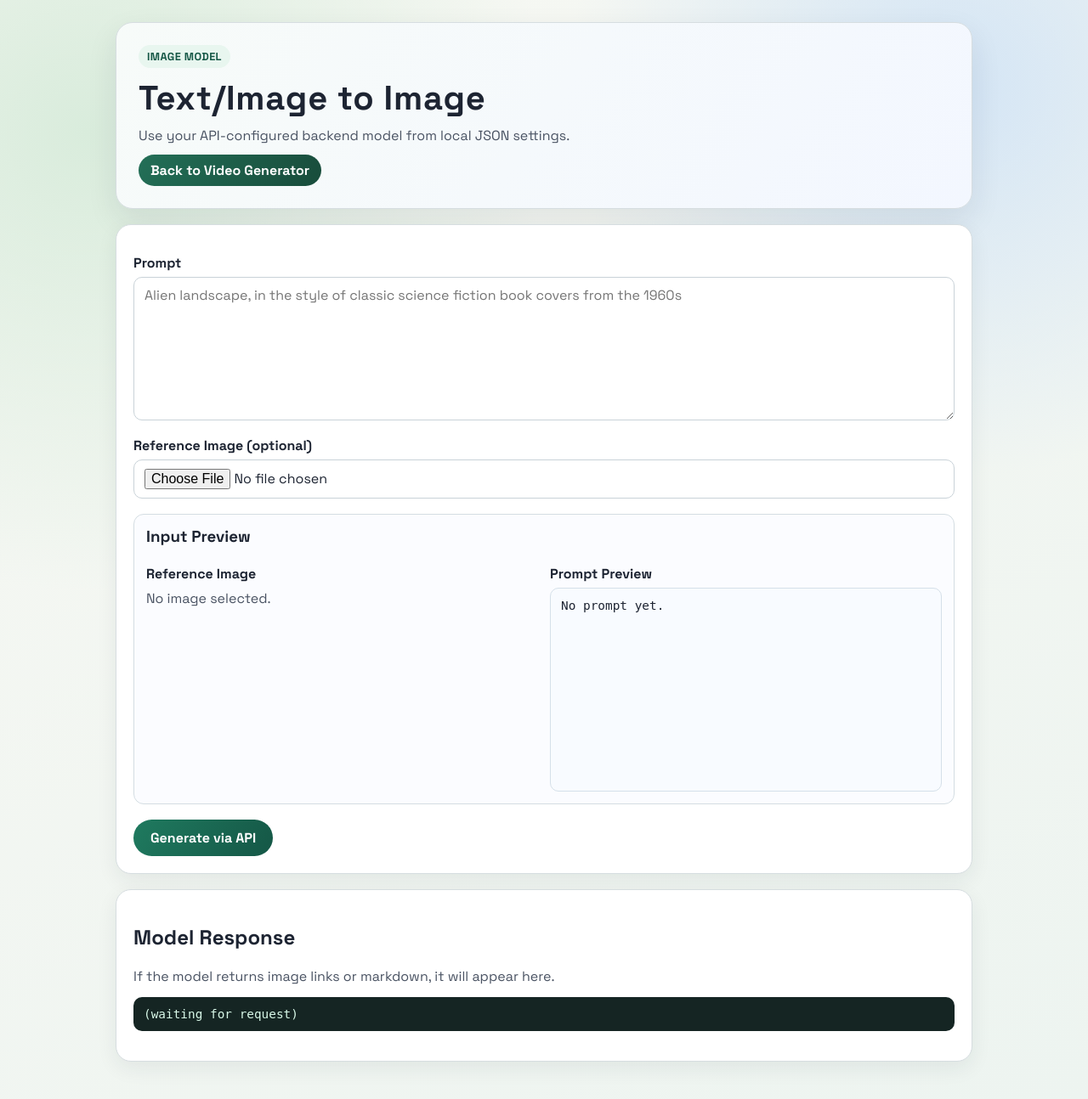
After one commit to DoinJ/Long_Video_Generation_SVI, a Flask app: page /image-generator in a window 1280 px wide. The commit adds this page. Shown: the whole page at 85% size. Run offline with Flask 3, Linux system fonts and the light colour scheme; some libraries are stand-ins or nearby versions.

Commit message:
Add image generation feature: implement API integration, frontend form, and validation

```diff
--- a/app.py
+++ b/app.py
@@ -1,4 +1,5 @@
 import ast
+import base64
 import json
 import os
 import re
@@ -13,6 +14,7 @@ from dataclasses import dataclass
 from pathlib import Path
 from typing import Dict, List, Tuple
 
+import openai
 from flask import after_this_request, Flask, abort, jsonify, redirect, render_template, request, send_file, url_for
 from PIL import Image
 from werkzeug.utils import secure_filename
@@ -302,6 +304,42 @@ def _resolve_svi_python_executable() -> str:
     return "python"
 
 
+def _validate_prompt_count(final_args: Dict[str, object]) -> Tuple[bool, str]:
+    prompt_path_value = final_args.get(PROMPT_ARG)
+    if not isinstance(prompt_path_value, str) or not prompt_path_value.strip():
+        return True, ""
+
+    num_clips_value = final_args.get("num_clips")
+    if num_clips_value is None:
+        return True, ""
+
+    try:
+        num_clips = int(str(num_clips_value).strip())
+    except ValueError:
+        return False, "num_clips must be an integer."
+
+    if num_clips <= 0:
+        return False, "num_clips must be greater than 0."
+
+    prompt_path = _resolve_input_path(prompt_path_value)
+    if prompt_path is None:
+        return False, f"Prompt file is not accessible: {prompt_path_value}"
+
+    prompt_text = prompt_path.read_text(encoding="utf-8")
+    scenes = _extract_prompt_scenes(prompt_text)
+    if not scenes:
+        return False, "Prompt file must contain at least one non-empty prompt scene."
+
+    if len(scenes) < num_clips:
+        return (
+            False,
+            f"Prompt scene count ({len(scenes)}) is smaller than num_clips ({num_clips}). "
+            "Add more prompt lines or reduce num_clips.",
+        )
+
+    return True, ""
+
+
 def _build_launch_command(config: Dict, final_args: Dict[str, object], cuda_device: str) -> str:
     python_exe = _resolve_svi_python_executable()
     cli_parts: List[str] = [shlex.quote(python_exe), shlex.quote(config["python_script"])]
@@ -418,6 +456,101 @@ def index():
     )
 
 
+@app.route("/image-generator", methods=["GET"])
+def image_generator_page():
+    return render_template("image_generator.html")
+
+
+def _read_config_value(config: Dict[str, str], keys: List[str], default: str = "") -> str:
+    for key in keys:
+        value = config.get(key)
+        if isinstance(value, str) and value.strip():
+            return value.strip()
+    return default
+
+
+def _extract_message_text(message_content: object) -> str:
+    if isinstance(message_content, str):
+        return message_content
+
+    if isinstance(message_content, list):
+        parts: List[str] = []
+        for item in message_content:
+            if not isinstance(item, dict):
+                continue
+            if item.get("type") == "text" and isinstance(item.get("text"), str):
+                parts.append(item["text"])
+        if parts:
+            return "\n".join(parts)
+
+    return ""
+
+
+@app.route("/api/image-generator/run", methods=["POST"])
+def run_image_generator():
+    prompt = request.form.get("prompt", "").strip()
+    if not prompt:
+        return jsonify({"error": "Prompt is required."}), 400
+
+    config = _load_server_upload_config()
+    api_key = _read_config_value(config, ["image_api_key", "poe_api_key"])
+    base_url = _read_config_value(config, ["image_api_base_url", "poe_base_url"], "https://api.poe.com/v1")
+    model = _read_config_value(config, ["image_api_model", "poe_model"], "nano-banana-2")
+
+    if not api_key:
+        return (
+            jsonify(
+                {
+                    "error": "Missing API key in server_upload_config.local.json (image_api_key or poe_api_key)."
+                }
+            ),
+            400,
+        )
+
+    message_content: List[Dict[str, object]] = [{"type": "text", "text": prompt}]
+
+    uploaded_image = request.files.get("image")
+    if uploaded_image and uploaded_image.filename:
+        image_bytes = uploaded_image.read()
+        if not image_bytes:
+            return jsonify({"error": "Uploaded image is empty."}), 400
+
+        # Send image as a base64 data URL for OpenAI-compatible multimodal chat APIs.
+        image_mime = uploaded_image.mimetype or "image/png"
+        image_b64 = base64.b64encode(image_bytes).decode("ascii")
+        message_content.append(
+            {
+                "type": "image_url",
+                "image_url": {"url": f"data:{image_mime};base64,{image_b64}"},
+            }
+        )
+
+    try:
+        client = openai.OpenAI(api_key=api_key, base_url=base_url)
+        chat = client.chat.completions.create(
+            model=model,
+            messages=[{"role": "user", "content": message_content}],
+        )
+    except Exception as exc:
+        return jsonify({"error": f"Image API request failed: {exc}"}), 502
+
+    if not chat.choices:
+        return jsonify({"error": "Image API returned no choices."}), 502
+
+    response_text = _extract_message_text(chat.choices[0].message.content).strip()
+    if not response_text:
+        response_text = "(No textual content returned by model.)"
+
+    return jsonify(
+        {
+            "ok": True,
+            "model": model,
+            "base_url": base_url,
+            "result": response_text,
+        }
+    )
+
+
 @app.route("/run", methods=["POST"])
 def run_script():
     script_configs = _load_script_configs()
@@ -487,6 +620,10 @@ def run_script():
         cuda_device = _normalize_cuda_visible_devices(raw_cuda_devices)
     except ValueError as exc:
         return f"Invalid CUDA_VISIBLE_DEVICES value: {exc}", 400
+
+    ok, reason = _validate_prompt_count(final_args)
+    if not ok:
+        return f"Prompt/clip validation error: {reason}", 400
 
     shell_command = _build_launch_command(config, final_args, cuda_device)
 
--- a/requirements.txt
+++ b/requirements.txt
@@ -1,2 +1,3 @@
 Flask>=3.0,<4.0
 Pillow>=10.0,<12.0
+openai>=1.30.0,<2.0
--- a/server_upload_config.example.json
+++ b/server_upload_config.example.json
@@ -2,5 +2,8 @@
   "ssh_user": "your-user",
   "ssh_host": "your-server",
   "ssh_password": "set-on-server-only",
-  "default_target_dir": "/home/usnmp/jaden/Stable-Video-Infinity/data/toy_test/dance/"
+  "default_target_dir": "/home/usnmp/jaden/Stable-Video-Infinity/data/toy_test/dance/",
+  "image_api_key": "sk-poe-71N5Ex9wEwVtg6SZDiTKfeNETlZF3vfdjRWBxlshKdg",
+  "image_api_base_url": "https://api.poe.com/v1",
+  "image_api_model": "nano-banana-2"
 }
--- /dev/null
+++ b/static/image_generator.js
@@ -0,0 +1,114 @@
+const imageGenForm = document.getElementById("imageGenForm");
+const promptInput = document.getElementById("promptInput");
+const imageInput = document.getElementById("imageInput");
+const imagePreview = document.getElementById("imagePreview");
+const imagePreviewHint = document.getElementById("imagePreviewHint");
+const promptPreview = document.getElementById("promptPreview");
+const imageApiMeta = document.getElementById("imageApiMeta");
+const imageApiOutput = document.getElementById("imageApiOutput");
+const generatedImage = document.getElementById("generatedImage");
+
+function refreshPromptPreview() {
+  const text = (promptInput.value || "").trim();
+  promptPreview.textContent = text || "No prompt yet.";
+}
+
+function clearImagePreview() {
+  imagePreview.removeAttribute("src");
+  imagePreview.style.display = "none";
+  imagePreviewHint.textContent = "No image selected.";
+}
+
+function refreshImagePreview() {
+  if (!imageInput.files || imageInput.files.length === 0) {
+    clearImagePreview();
+    return;
+  }
+
+  const file = imageInput.files[0];
+  const reader = new FileReader();
+  reader.onload = () => {
+    imagePreview.src = String(reader.result);
+    imagePreview.style.display = "block";
+    imagePreviewHint.textContent = `Selected: ${file.name}`;
+  };
+  reader.readAsDataURL(file);
+}
+
+function tryExtractImageUrl(text) {
+  if (!text) {
+    return "";
+  }
+
+  const markdown = text.match(/!\[[^\]]*\]\((https?:\/\/[^)]+)\)/i);
+  if (markdown && markdown[1]) {
+    return markdown[1];
+  }
+
+  const direct = text.match(/https?:\/\/\S+/i);
+  if (!direct || !direct[0]) {
+    return "";
+  }
+
+  return direct[0].replace(/[),.;]+$/, "");
+}
+
+function showGeneratedImage(url) {
+  if (!url) {
+    generatedImage.removeAttribute("src");
+    generatedImage.style.display = "none";
+    return;
+  }
+
+  generatedImage.src = url;
+  generatedImage.style.display = "block";
+}
+
+async function submitImageGeneration(event) {
+  event.preventDefault();
+
+  const prompt = (promptInput.value || "").trim();
+  if (!prompt) {
+    imageApiOutput.textContent = "Prompt is required.";
+    return;
+  }
+
+  const formData = new FormData();
+  formData.append("prompt", prompt);
+  if (imageInput.files && imageInput.files.length > 0) {
+    formData.append("image", imageInput.files[0]);
+  }
+
+  imageApiMeta.style.display = "none";
+  showGeneratedImage("");
+  imageApiOutput.textContent = "Requesting model...";
+
+  try {
+    const response = await fetch("/api/image-generator/run", {
+      method: "POST",
+      body: formData,
+    });
+
+    const data = await response.json();
+    if (!response.ok) {
+      imageApiOutput.textContent = data.error || "Request failed.";
+      return;
+    }
+
+    imageApiMeta.style.display = "block";
+    imageApiMeta.textContent = `Model: ${data.model} | Base URL: ${data.base_url}`;
+    const resultText = data.result || "(no content)";
+    imageApiOutput.textContent = resultText;
+    showGeneratedImage(tryExtractImageUrl(resultText));
+  } catch (error) {
+    imageApiOutput.textContent = `Request error: ${error}`;
+    showGeneratedImage("");
+  }
+}
+
+promptInput.addEventListener("input", refreshPromptPreview);
+imageInput.addEventListener("change", refreshImagePreview);
+imageGenForm.addEventListener("submit", submitImageGeneration);
+
+refreshPromptPreview();
+clearImagePreview();
--- a/static/styles.css
+++ b/static/styles.css
@@ -56,6 +56,26 @@ body {
   margin: 0 0 8px;
   font-size: clamp(1.6rem, 5vw, 2.5rem);
   letter-spacing: 0.02em;
+}
+
+.hero-nav {
+  margin: 12px 0 0;
+}
+
+.nav-pill {
+  display: inline-block;
+  border-radius: 999px;
+  padding: 8px 14px;
+  text-decoration: none;
+  color: #ffffff;
+  font-weight: 700;
+  background: linear-gradient(120deg, #236f57, #184c3b);
+  transition: transform 0.15s ease, box-shadow 0.15s ease;
+}
+
+.nav-pill:hover {
+  transform: translateY(-1px);
+  box-shadow: 0 8px 18px rgba(21, 87, 70, 0.22);
 }
 
 .panel {
--- /dev/null
+++ b/templates/image_generator.html
@@ -0,0 +1,61 @@
+<!doctype html>
+<html lang="en">
+<head>
+  <meta charset="utf-8">
+  <meta name="viewport" content="width=device-width,initial-scale=1">
+  <title>Image Generator</title>
+  <link rel="preconnect" href="https://fonts.googleapis.com">
+  <link rel="preconnect" href="https://fonts.gstatic.com" crossorigin>
+  <link href="https://fonts.googleapis.com/css2?family=Space+Grotesk:wght@400;500;700&display=swap" rel="stylesheet">
+  <link rel="stylesheet" href="{{ url_for('static', filename='styles.css') }}">
+</head>
+<body>
+  <main class="page">
+    <section class="hero">
+      <p class="badge">Image Model</p>
+      <h1>Text/Image to Image</h1>
+      <p class="advanced-note">Use your API-configured backend model from local JSON settings.</p>
+      <p class="hero-nav">
+        <a class="nav-pill" href="{{ url_for('index') }}">Back to Video Generator</a>
+      </p>
+    </section>
+
+    <section class="panel">
+      <form id="imageGenForm" enctype="multipart/form-data">
+        <label class="label" for="promptInput">Prompt</label>
+        <textarea id="promptInput" name="prompt" rows="7" placeholder="Alien landscape, in the style of classic science fiction book covers from the 1960s"></textarea>
+
+        <label class="label" for="imageInput">Reference Image (optional)</label>
+        <input id="imageInput" type="file" name="image" accept="image/*">
+
+        <section class="preview">
+          <h3>Input Preview</h3>
+          <div class="preview-grid">
+            <div>
+              <p class="label">Reference Image</p>
+              <img id="imagePreview" class="preview-image" alt="Reference preview">
+              <p id="imagePreviewHint" class="preview-hint">No image selected.</p>
+            </div>
+            <div>
+              <p class="label">Prompt Preview</p>
+              <pre id="promptPreview" class="preview-prompts">No prompt yet.</pre>
+            </div>
+          </div>
+        </section>
+
+        <button type="submit" class="run-btn">Generate via API</button>
+      </form>
+    </section>
+
+    <section class="panel panel-log">
+      <h2>Model Response</h2>
+      <p class="advanced-note">If the model returns image links or markdown, it will appear here.</p>
+      <p id="imageApiMeta" class="script-info" style="display: none;"></p>
+      <img id="generatedImage" class="preview-image" alt="Generated image preview" style="margin-bottom: 10px; display: none;">
+      <pre id="imageApiOutput">(waiting for request)</pre>
+    </section>
+  </main>
+
+  <script src="{{ url_for('static', filename='image_generator.js') }}"></script>
+</body>
+</html>
--- a/templates/index.html
+++ b/templates/index.html
@@ -14,6 +14,9 @@
     <section class="hero">
       <p class="badge">Long-video-generator</p>
       <h1>Long-video-generator</h1>
+      <p class="hero-nav">
+        <a class="nav-pill" href="{{ url_for('image_generator_page') }}">Open Image Generator</a>
+      </p>
     </section>
 
     <section class="panel">
```
